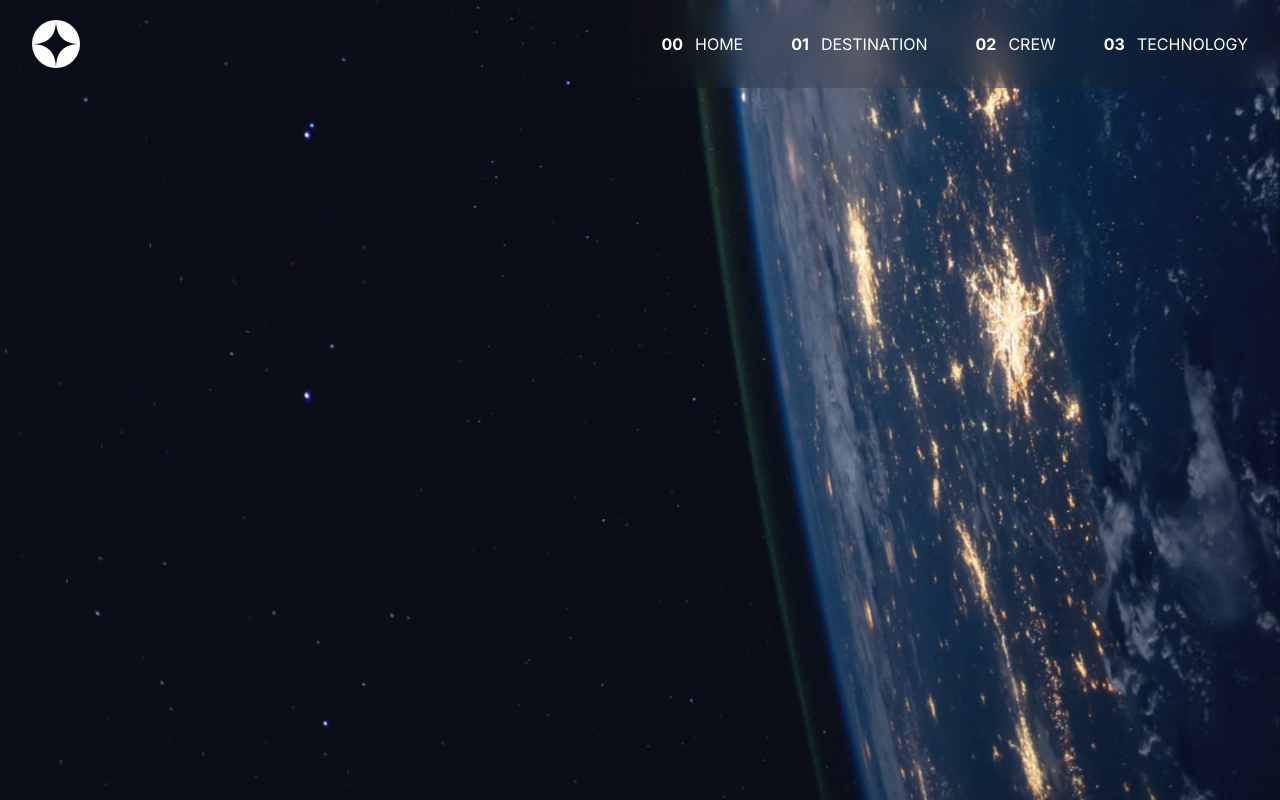
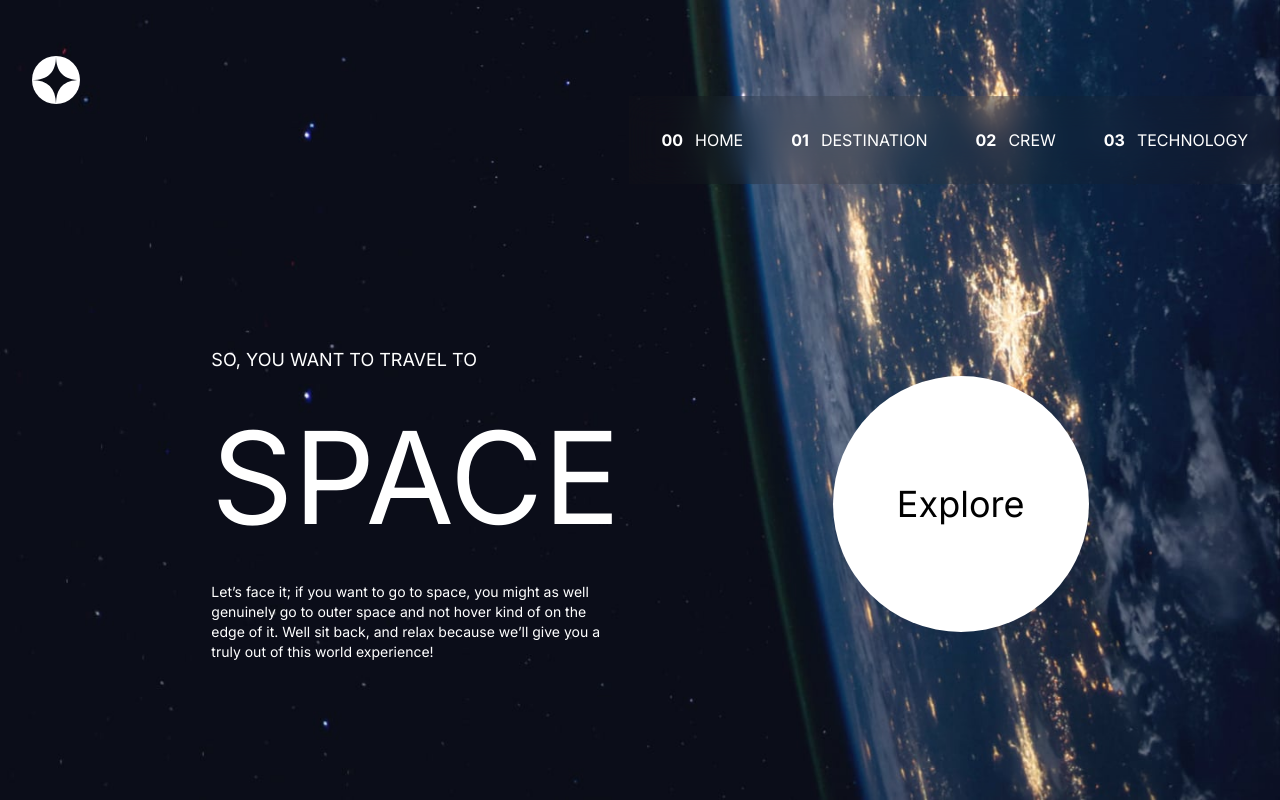
Before and after one commit to pankajrampawar/Learning-next, a Next.js app: page / in a window 1280 px wide. Built offline with nearby package versions, Linux system fonts and the light colour scheme.

Commit message:
landing page content added

```diff
--- a/src/app/globals.css
+++ b/src/app/globals.css
@@ -5,6 +5,7 @@
 body {
     background-color: black;
     color: white;
+    height: 100vh;
 }
 
 .menu {
--- a/src/app/navbar.js
+++ b/src/app/navbar.js
@@ -10,7 +10,7 @@ export default function Navbar() {
         setIsMenuOpen(prev => !prev);
     }
 
-    return <main className='flex justify-between mt-5 ml-8 items-center '>
+    return <main className='flex justify-between mt-5 xl:mt-14 ml-8 items-center '>
         <div className='flex items-center justify-between w-full mr-8 md:w-fit'
             onClick={toggleMenu}
         >
@@ -19,7 +19,7 @@ export default function Navbar() {
         </div>
 
         <div
-            className={`fixed right-0 top-0 w-2/3 h-full md:h-auto pt-28 md:pt-8 gap-8 flex-col flex md:flex-row md:gap-12 menu md:justify-center md:items-center p-8 md:w-1/2 ${isMenuOpen ? 'block' : 'hidden'} md:flex min-w-fit`}
+            className={`absolute right-0 xl:top-10  top-0 w-2/3 h-full md:h-auto pt-28 md:pt-8 gap-8 flex-col flex md:flex-row md:gap-12 menu md:justify-center md:items-center p-8 md:w-1/2 ${isMenuOpen ? 'block' : 'hidden'} md:flex min-w-fit`}
             >
             <div
                 className='fixed top-8 right-8 md:hidden'
--- a/src/app/page.js
+++ b/src/app/page.js
@@ -1,4 +1,3 @@
-import Link from 'next/link'
 import Navbar from './navbar'
 
 export default function Home() {
@@ -7,13 +6,28 @@ export default function Home() {
   const bgTablet = "/assets/home/background-home-tablet.jpg";
   const bgDesktop = "/assets/home/background-home-desktop.jpg";
 
-  return <div>
+  return <div className='h-screen xl:overflow-hidden'>
     <img src={bgMobile} className='sm:hidden  fixed z-0 top-0 w-full h-full'/>
     <img src={bgTablet} className='hidden sm:block lg:hidden  fixed z-0 top-0 w-full h-full'/>
     <img src={bgDesktop} className='hidden lg:block fixed z-0 top-0 w-full h-full'/>
 
-    <div className='relative z-10'>
+    <div className='z-20 relative top-0 w-full'>
       <Navbar/>
     </div>
+
+    <main className='relative z-10 h-full w-full flex flex-col xl:flex-row justify-evenly items-center'>
+
+      <section className='flex flex-col items-center xl:items-start text-center xl:text-start gap-6 lg:gap-10 max-w-[450px] p-5'>
+        <p className='text-base sm:text-lg'>SO, YOU WANT TO TRAVEL TO</p>
+        <h1 className='text-7xl sm:text-8xl xl:text-9xl'>SPACE</h1>
+        <p className='sm:text-sm text-xs'>Let’s face it; if you want to go to space, you might as well genuinely go to outer space and not hover kind of on the edge of it. Well sit back, and relax because we’ll give you a truly out of this world experience!</p>
+      </section>
+
+      <section>
+        <div className='bg-white aspect-square h-64 rounded-full text-black text-4xl flex justify-center items-center'>
+          Explore
+        </div>
+      </section>
+    </main>
   </div>
 }
```
